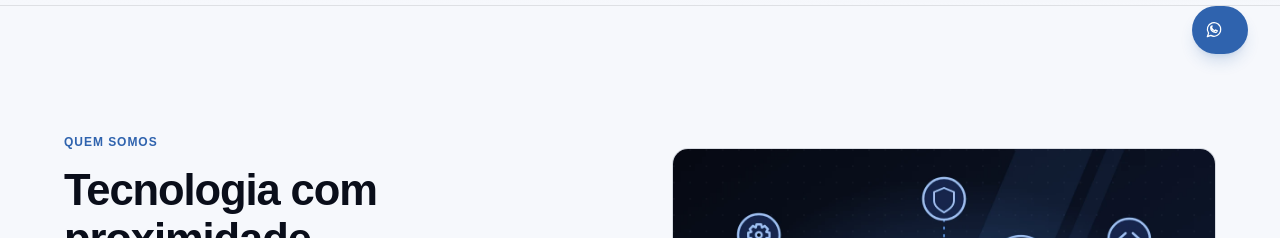
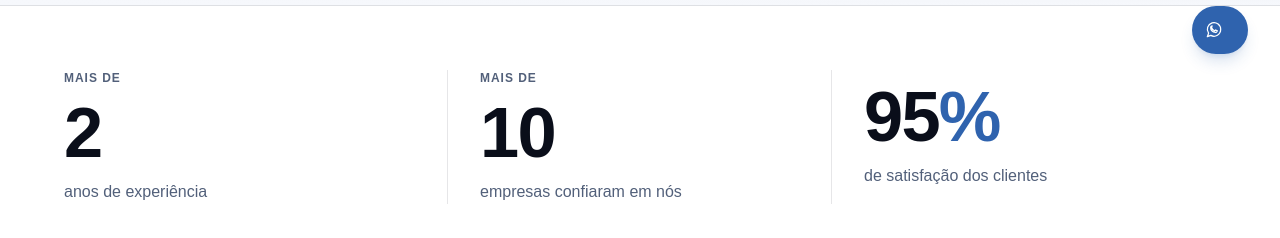
Before and after one commit to elyqueta/ns2_site, an Angular app: page / in a window 1280 px wide. Shown: the part 714-952 px from the top of the page. Built offline with nearby package versions, Linux system fonts and the light colour scheme; grey boxes are pictures that could not be loaded.

Commit message:
feat(home): secção de métricas por baixo do hero

```diff
--- a/src/app/data/home.ts
+++ b/src/app/data/home.ts
@@ -1,5 +1,12 @@
 import { LocalizedText, LocalizedWords } from '../i18n/types';
 import { MarqueeItem } from '../shared/ui/marquee/marquee';
+
+export interface HomeMetric {
+  readonly prefix: LocalizedText | null;
+  readonly value: number;
+  readonly suffix: string;
+  readonly description: LocalizedText;
+}
 
 export const homeContent = {
   hero: {
@@ -193,6 +200,29 @@ export const homeContent = {
     readLabel: { pt: 'Ler artigo', en: 'Read article' } satisfies LocalizedText,
     minutesLabel: { pt: 'min de leitura', en: 'min read' } satisfies LocalizedText,
   },
+  metrics: {
+    label: { pt: 'A NS2 em números', en: 'NS2 in numbers' } satisfies LocalizedText,
+    items: [
+      {
+        prefix: { pt: 'Mais de', en: 'Over' } satisfies LocalizedText,
+        value: 2,
+        suffix: '',
+        description: { pt: 'anos de experiência', en: 'years of experience' } satisfies LocalizedText,
+      } satisfies HomeMetric,
+      {
+        prefix: { pt: 'Mais de', en: 'Over' } satisfies LocalizedText,
+        value: 10,
+        suffix: '',
+        description: { pt: 'empresas confiaram em nós', en: 'companies have trusted us' } satisfies LocalizedText,
+      } satisfies HomeMetric,
+      {
+        prefix: null,
+        value: 95,
+        suffix: '%',
+        description: { pt: 'de satisfação dos clientes', en: 'client satisfaction' } satisfies LocalizedText,
+      } satisfies HomeMetric,
+    ] satisfies readonly HomeMetric[],
+  },
   cta: {
     title: {
       pt: 'Precisa de soluções de TI? Vamos começar.',
--- a/src/app/pages/home/home.html
+++ b/src/app/pages/home/home.html
@@ -1,5 +1,6 @@
 <div>
   <app-home-hero />
+  <app-home-metrics-preview />
   <app-home-about-preview />
   <app-home-services-preview />
   <app-home-web-preview />
--- a/src/app/pages/home/home.ts
+++ b/src/app/pages/home/home.ts
@@ -16,6 +16,7 @@ import { HomeServicesPreview } from './services-preview/services-preview';
 import { HomeValuesPreview } from './values-preview/values-preview';
 import { HomeWebPreview } from './web-preview/web-preview';
 import { HomeProjectsPreview } from './projects-preview/projects-preview';
+import { HomeMetricsPreview } from './metrics-preview/metrics-preview';
 
 @Component({
   selector: 'app-home',
@@ -32,8 +33,8 @@ import { HomeProjectsPreview } from './projects-preview/projects-preview';
     HomeWebPreview,
     HomeProjectsPreview,
     LocalizedPipe,
-    HomeProjectsPreview
-],
+    HomeMetricsPreview,
+  ],
   templateUrl: './home.html',
   changeDetection: ChangeDetectionStrategy.OnPush,
 })
--- /dev/null
+++ b/src/app/pages/home/metrics-preview/metrics-preview.html
@@ -0,0 +1,19 @@
+<section class="border-b border-line bg-surface" [attr.aria-label]="copy.label | localized">
+  <div class="mx-auto max-w-[1440px] px-5 py-12 sm:px-8 sm:py-16 lg:px-16">
+    <ul appRevealChildren class="grid gap-10 sm:grid-cols-3 sm:gap-0 sm:divide-x sm:divide-line">
+      @for (item of copy.items; track item.description.pt) {
+        <li class="flex flex-col sm:px-8 sm:first:pl-0 sm:last:pr-0">
+          @if (item.prefix; as prefix) {
+            <span class="font-display text-xs font-semibold uppercase tracking-[0.08em] text-fg-muted min-h-4">
+              {{ prefix | localized }}
+            </span>
+          }
+          <p class="font-display text-display font-semibold leading-none tracking-tight text-fg mt-3">
+            <span [appCountUp]="item.value">{{ item.value }}</span><span class="text-accent-bright">{{ item.suffix }}</span>
+          </p>
+          <p class="mt-3 max-w-[28ch] text-fg-muted">{{ item.description | localized }}</p>
+        </li>
+      }
+    </ul>
+  </div>
+</section>
--- /dev/null
+++ b/src/app/pages/home/metrics-preview/metrics-preview.ts
@@ -0,0 +1,15 @@
+import { ChangeDetectionStrategy, Component } from '@angular/core';
+import { homeContent } from '../../../data/home';
+import { LocalizedPipe } from '../../../shared/pipes/localized.pipe';
+import { CountUp } from '../../../shared/directives/count-up.directive';
+import { RevealChildren } from '../../../shared/directives/reveal-children.directive';
+
+@Component({
+  selector: 'app-home-metrics-preview',
+  imports: [LocalizedPipe, CountUp, RevealChildren],
+  templateUrl: './metrics-preview.html',
+  changeDetection: ChangeDetectionStrategy.OnPush,
+})
+export class HomeMetricsPreview {
+  readonly copy = homeContent.metrics;
+}
--- a/src/app/shared/directives/count-up.directive.ts
+++ b/src/app/shared/directives/count-up.directive.ts
@@ -9,9 +9,11 @@ export class CountUp {
   readonly value = input.required({ alias: 'appCountUp', transform: numberAttribute });
 
   private readonly registration = registerAnimationDirective((element, runtime, mode) => {
-    if (mode.reducedMotion) {
-      runtime.gsap.fromTo(element, { autoAlpha: 0 }, { autoAlpha: 1, duration: 0.25 });
-      return;
+    const format = (n: number): string =>
+      new Intl.NumberFormat('pt-AO', { maximumFractionDigits: 0 }).format(Math.round(n));
+    const finalText = element.textContent ?? format(this.value());
+    if (!mode.reducedMotion) {
+      element.textContent = format(0);
     }
 
     const counter = { value: 0 };
@@ -20,16 +22,29 @@ export class CountUp {
       duration: 1.2,
       paused: true,
       onUpdate: () => {
-        element.textContent = new Intl.NumberFormat('pt-AO', {
-          maximumFractionDigits: 0,
-        }).format(Math.round(counter.value));
+        element.textContent = format(counter.value);
+      },
+      onComplete: () => {
+        element.textContent = format(this.value());
       },
     });
+
+    if (mode.reducedMotion) {
+      runtime.gsap.fromTo(element, { autoAlpha: 0 }, { autoAlpha: 1, duration: 0.25 });
+      return () => {
+        element.textContent = finalText;
+      };
+    }
+
     runtime.ScrollTrigger.create({
       trigger: element,
       start: 'top 85%',
       once: true,
       onEnter: () => tween.play(),
     });
+
+    return () => {
+      element.textContent = finalText;
+    };
   });
 }
```
Also changed, not shown: 3 other files (tests, documents, lock files or other folders).
